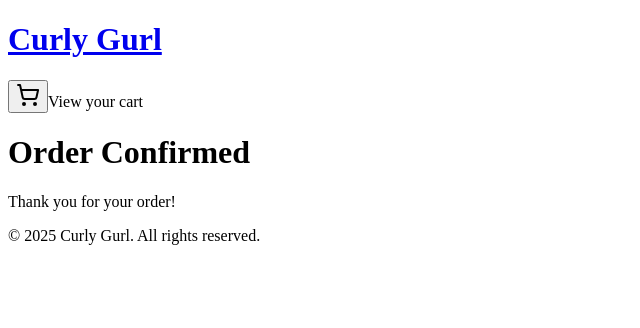
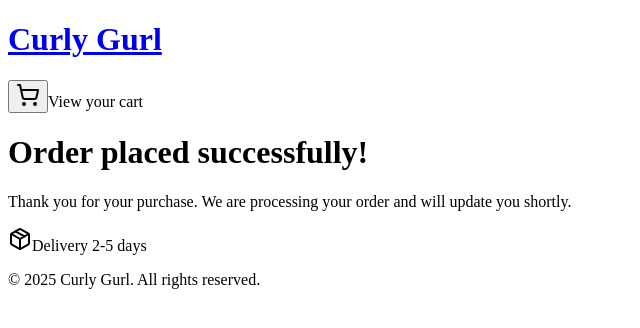
Before and after one commit to ranaaaa1234/curlygurl-frontend, a Next.js app: page /confirmation in a window 1280 px wide. Shown: the top 328 px of the page, without its empty margins (0-640 px from the left). Built offline with nearby package versions, Linux system fonts and the light colour scheme.

Commit message:
confirmation page fixed

```diff
--- a/src/app/components/Searchbar.tsx
+++ b/src/app/components/Searchbar.tsx
@@ -22,7 +22,7 @@ const Searchbar: React.FC<SearchbarProps> = ({ onSearch }) => {
   }
 
   return (
-    <div className="flex items-center bg-purple-100 justify-center flex-col p-10">
+    <div className="flex items-center bg-purple-50 justify-center flex-col p-10">
       <h2 className="text-4xl mb-10 text-purple-900 font-semibold">
         What are you looking for today?
       </h2>
@@ -32,7 +32,7 @@ const Searchbar: React.FC<SearchbarProps> = ({ onSearch }) => {
           value={query}
           onChange={handleChange}
           placeholder="Search..."
-          className="w-64 border-b-2 border-gray-600 focus:border-purple-400 p-2 bg-transparent outline-none"
+          className="w-64 border-b-2 border-purple-900 focus:border-purple-400 p-2 bg-transparent outline-none"
         />
         <Tooltip text="Search">
           <button type="submit" className="text-purple-400 hover:text-purple-900">
--- a/src/app/components/cart/CartItems.tsx
+++ b/src/app/components/cart/CartItems.tsx
@@ -32,7 +32,7 @@ const CartItems = () => {
       <h2 className="text-2xl font-bold mb-6 text-purple-900">Your Cart</h2>
 
       {cart.length === 0 ? (
-        <div className="border p-4 rounded-lg text-center">
+        <div className="border p-4 rounded-lg text-center bg-purple-50">
           <div className="flex justify-center items-center gap-2 mb-3">
             <FrownIcon className="w-6 h-6 text-red-600" />
             <p className="text-red-600 font-semibold">
@@ -40,7 +40,7 @@ const CartItems = () => {
             </p>
           </div>
           <button
-            className="font-bold underline text-purple-900 hover:text-purple-700"
+            className="font-bold underline text-purple-400 hover:text-purple-900"
             onClick={() => router.push("/")}
           >
             Go shopping
--- a/src/app/confirmation/page.tsx
+++ b/src/app/confirmation/page.tsx
@@ -1,9 +1,23 @@
+import { Package } from "lucide-react";
 
 export default function ConfirmationPage() {
   return (
     <main>
-      <h1>Order Confirmed </h1>
-      <p>Thank you for your order!</p>
+      <div className="mt-10 flex justify-center">
+        <div className="p-4 text-center border rounded bg-purple-50">
+          <h1 className="text-purple-400 text-3xl font-semibold">
+            Order placed successfully!
+          </h1>
+          <p className="mt-4 text-purple-900">
+            Thank you for your purchase. We are processing your order and will
+            update you shortly.
+          </p>
+          <p className="mt-1 flex gap-1 items-center justify-center text-purple-900">
+            <Package className="w-5 h-5 text-purple-400" />
+            Delivery 2-5 days
+          </p>
+        </div>
+      </div>
     </main>
   );
 }
```
